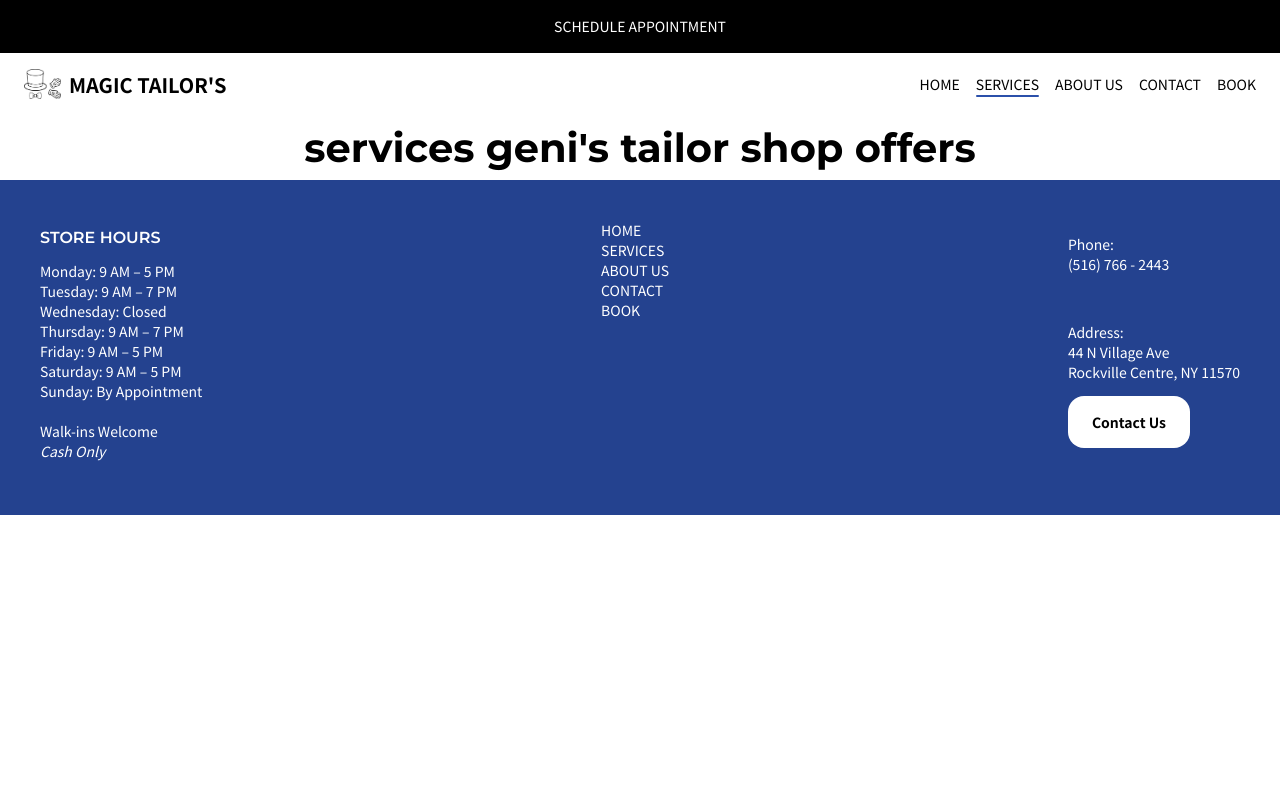
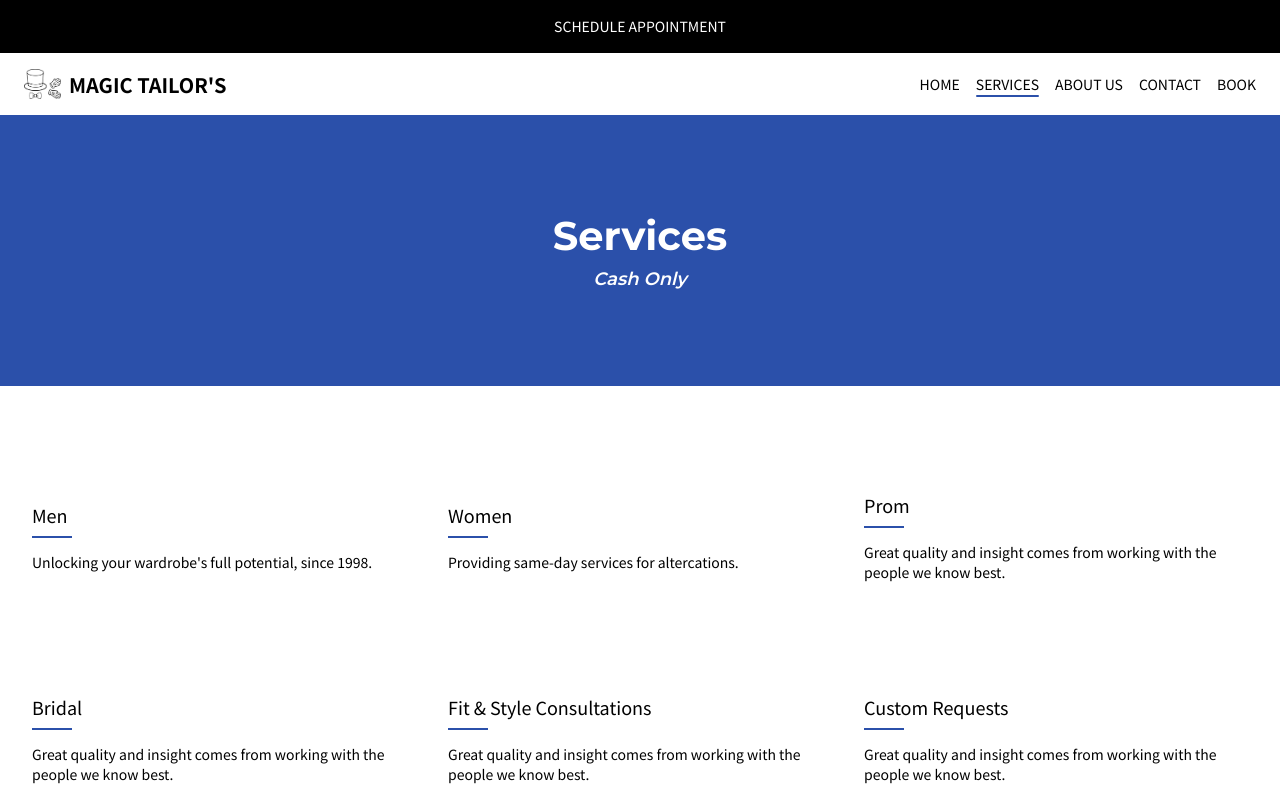
Before and after one commit to tsazo/magic_tailors, a React (Create React App) app: page /services in a window 1280 px wide. Shown: the top 800 px of the page. Built offline with nearby package versions, Linux system fonts and the light colour scheme; no server answers; what aws-amplify would draw is missing.

Commit message:
Added skeleton of the rest of the website.

```diff
--- a/src/components/SectionLine.js
+++ b/src/components/SectionLine.js
@@ -2,6 +2,7 @@ import '../css/styles.css'
 
 function SectionLine(props) {
     var width = props.width ? props.width : '40px'
+    var margin = props.margin
 
     return (
         <span
@@ -11,7 +12,7 @@ function SectionLine(props) {
                 height: '2px',
                 width: width,
                 display: 'block',
-                margin: 'auto',
+                margin: margin,
             }}
         >
         </span>
--- a/src/components/about/OurStory.js
+++ b/src/components/about/OurStory.js
@@ -9,7 +9,7 @@ const OurStory = () => {
     <PageSection>
         <div style={{'width': '50%'}}>
             <h1>Our Story</h1>
-            <SectionLine />
+            <SectionLine margin='auto' />
             <div style={{'textAlign': 'left'}}>
                 {ourStory.map((text) =>
                 <p>{text}</p>)}
--- a/src/components/home/ContactSection.js
+++ b/src/components/home/ContactSection.js
@@ -39,20 +39,21 @@ const ContactSection = () => {
               padding: '24px',
               textAlign: 'left',
             }}>
-              <p style={{fontWeight:'bold'}}>MAGIC TAILOR'S</p>
+              <h2>MAGIC TAILOR'S</h2>
               <SectionLine/>
               <p style={{textAlign: 'left',}}>
-                Monday <br/>
-                Tuesday <br/>
-                Wednesday <br/>
-                Thursday <br/>
-                Friday <br/>
-                Saturday <br/>
-                Sunday <br/>
+                Monday: 9 AM – 5 PM <br/>
+                Tuesday: 9 AM – 7 PM <br/>
+                Wednesday: Closed <br/>
+                Thursday: 9 AM – 7 PM <br/>
+                Friday: 9 AM – 5 PM <br/>
+                Saturday: 9 AM – 5 PM <br/>
+                Sunday: By Appointment <br/>
                 <br/>
-                Address Line 1 <br/>
-                Address Line 2 <br/>
-                Phone <br/>
+                44 N Village Ave <br/>
+                Rockville Centre, NY 11570 <br/>
+                <br/>
+                (516) 766-2443 <br/>
                 <br/>
               </p>
               <Button to="/contact">GET DIRECTIONS</Button>
--- /dev/null
+++ b/src/components/services/ServiceHeader.js
@@ -0,0 +1,16 @@
+import PageSection from '../PageSection';
+
+const ServiceHeader = () => {
+  return (
+    <PageSection backgroundColor='blue'>
+        <div>
+            <h1>Services</h1>
+            <h3><i>Cash Only</i></h3>
+        </div>
+    </PageSection>
+  );
+}
+
+
+
+export default ServiceHeader;
--- /dev/null
+++ b/src/components/services/ServicesList.js
@@ -0,0 +1,84 @@
+import PageSection from '../../components/PageSection';
+import SectionLine from '../SectionLine';
+
+const ServicesList = () => {
+  return (
+    <PageSection padding='88px 0px 0px 0px'>
+        <div
+          style={{
+            display: 'flex',
+            justifyContent: 'space-evenly',
+            alignItems: 'center',
+            width: '100%',
+            textAlign: 'left',
+            flexWrap: 'wrap',
+          }}
+        >
+          <div style={{
+            display: 'flex',
+            flexDirection: 'column',
+            width: '30%',
+            marginBottom: '80px',
+          }}>
+            <p style={{ fontSize: '18px', marginBottom: '8px'}}>Men</p>
+            <SectionLine/>
+            <p> Unlocking your wardrobe's full potential, since 1998.</p>
+          </div>
+          <div style={{
+            display: 'flex',
+            flexDirection: 'column',
+            width: '30%',
+            marginBottom: '80px',
+          }}>
+            <p style={{ fontSize: '18px', marginBottom: '8px'}}>Women</p>
+            <SectionLine/>
+            <p>Providing same-day services for altercations.</p>
+          </div>
+          <div style={{
+            display: 'flex',
+            flexDirection: 'column',
+            width: '30%',
+            marginBottom: '80px',
+          }}>
+            <p style={{ fontSize: '18px', marginBottom: '8px'}}>Prom</p>
+            <SectionLine/>
+            <p>Great quality and insight comes from working with the people we know best.</p>
+          </div>
+          <div style={{
+            display: 'flex',
+            flexDirection: 'column',
+            width: '30%',
+            marginBottom: '80px',
+          }}>
+            <p style={{ fontSize: '18px', marginBottom: '8px'}}>Bridal</p>
+            <SectionLine/>
+            <p>Great quality and insight comes from working with the people we know best.</p>
+          </div>
+          <div style={{
+            display: 'flex',
+            flexDirection: 'column',
+            width: '30%',
+            marginBottom: '80px',
+          }}>
+            <p style={{ fontSize: '18px', marginBottom: '8px'}}>Fit & Style Consultations</p>
+            <SectionLine/>
+            <p>Great quality and insight comes from working with the people we know best.</p>
+          </div>
+          <div style={{
+            display: 'flex',
+            flexDirection: 'column',
+            width: '30%',
+            marginBottom: '80px',
+          }}>
+            <p style={{ fontSize: '18px', marginBottom: '8px'}}>Custom Requests</p>
+            <SectionLine/>
+            <p>Great quality and insight comes from working with the people we know best.</p>
+          </div>
+        </div>
+      </PageSection>
+  );
+}
+
+
+
+export default ServicesList;
--- a/src/pages/contact.js
+++ b/src/pages/contact.js
@@ -1,10 +1,73 @@
 import React from 'react';
+import Button from '../components/Button';
+import PageSection from '../components/PageSection';
+import SectionLine from '../components/SectionLine';
+import store_stock from '../assets/img/store_stock_photo.jpg';
 
 const Contact = () => {
   return (
-    <div>
-      <h1>contact geni's tailor shop</h1>
-    </div>
+    <PageSection padding='32px 0px 88px 0px'>
+        <div>
+          <h1>CONTACT</h1>
+          <h2>Call us at (516) 766 – 2443 or visit us during opertating hours.</h2>
+        </div>
+        <div
+          style={{
+            display: 'flex',
+            alignItems: 'center',
+            width: '90%',
+            height: '70vh',
+            backgroundColor: 'white',
+            margin: '24px'
+          }}
+        >
+          <div
+            style={{
+              display: 'flex',
+              justifyContent: 'center',
+              alignItems: 'center',
+              width: '55%',
+              height: 'inherit',
+              backgroundColor: 'black',
+              overflow:'hidden',
+            }}>
+              <img style={{ width: '100%', objectPosition: 'center 100px'}} src={store_stock} alt="Magic Tailors' Logo" />
+          </div>
+          <div
+            style={{
+              display: 'flex',
+              flexDirection: 'column',
+              justifyContent: 'center',
+              alignItems:'baseline',
+              width: '45%',
+              height: 'inherit',
+              padding: '24px',
+              textAlign: 'left',
+            }}>
+              <h2>MAGIC TAILOR'S</h2>
+              <SectionLine/>
+              <p style={{textAlign: 'left',}}>
+                44 N Village Ave <br/>
+                Rockville Centre, NY 11570 <br/>
+                <br/>
+                (516) 766-2443 <br/>
+                <br/>
+              </p>
+              <h2>STORE HOURS</h2>
+              <SectionLine/>
+              <p style={{textAlign: 'left',}}>
+                Monday: 9 AM – 5 PM <br/>
+                Tuesday: 9 AM – 7 PM <br/>
+                Wednesday: Closed <br/>
+                Thursday: 9 AM – 7 PM <br/>
+                Friday: 9 AM – 5 PM <br/>
+                Saturday: 9 AM – 5 PM <br/>
+                Sunday: By Appointment <br/>
+                <br/>
+              </p>
+            </div>
+        </div>
+    </PageSection>
   );
 };
 
--- a/src/pages/services.js
+++ b/src/pages/services.js
@@ -1,9 +1,14 @@
 import React from 'react';
+import BookSection from '../components/home/BookSection';
+import ServiceHeader from '../components/services/ServiceHeader';
+import ServicesList from '../components/services/ServicesList';
 
 const Services = () => {
   return (
     <div>
-      <h1>services geni's tailor shop offers</h1>
+      <ServiceHeader />
+      <ServicesList />
+      <BookSection />
     </div>
   );
 };
```
